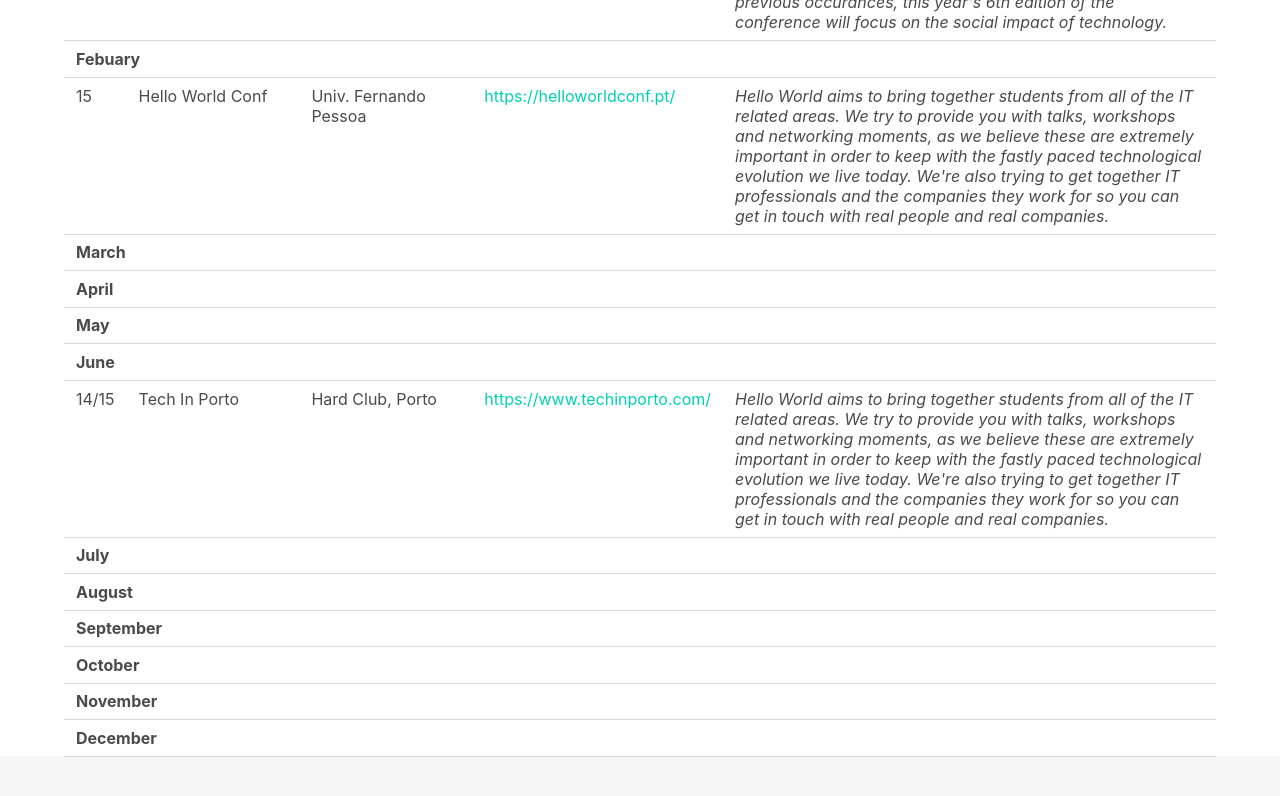
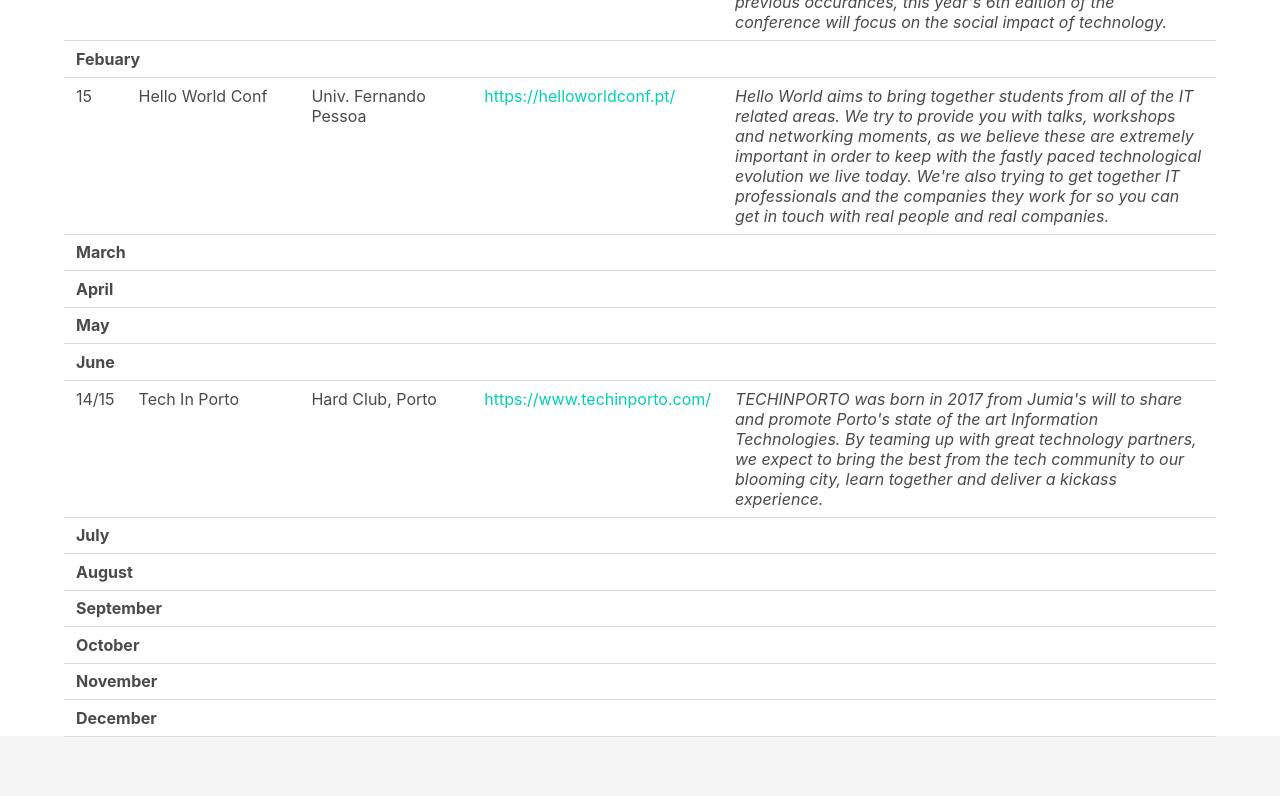
Before and after one commit to DevOpsPorto/devopsporto.github.io, a Jekyll site: the page built from events.html, in a window 1280 px wide and 900 px high, scrolled down 735 px. Shown: the top 796 px of the window. Built offline with Jekyll 4.4.1, drawn with Linux system fonts in a browser that asks for light colours.

Commit message:
Fixed description of Tech in Porto

```diff
--- a/events.html
+++ b/events.html
@@ -92,10 +92,7 @@
                 <a href="https://www.techinporto.com/" target="_blank">https://www.techinporto.com/</a>
             </td>
             <td>
-                <i>Hello World aims to bring together students from all of the IT related areas. We try to provide you with
-                    talks, workshops and networking moments, as we believe these are extremely important in order to keep
-                    with the fastly paced technological evolution we live today. We're also trying to get together IT professionals
-                    and the companies they work for so you can get in touch with real people and real companies.</i>
+                <i>TECHINPORTO was born in 2017 from Jumia's will to share and promote Porto's state of the art Information Technologies. By teaming up with great technology partners, we expect to bring the best from the tech community to our blooming city, learn together and deliver a kickass experience.</i>
             </td>
         </tr>
         <tr></tr>
```
